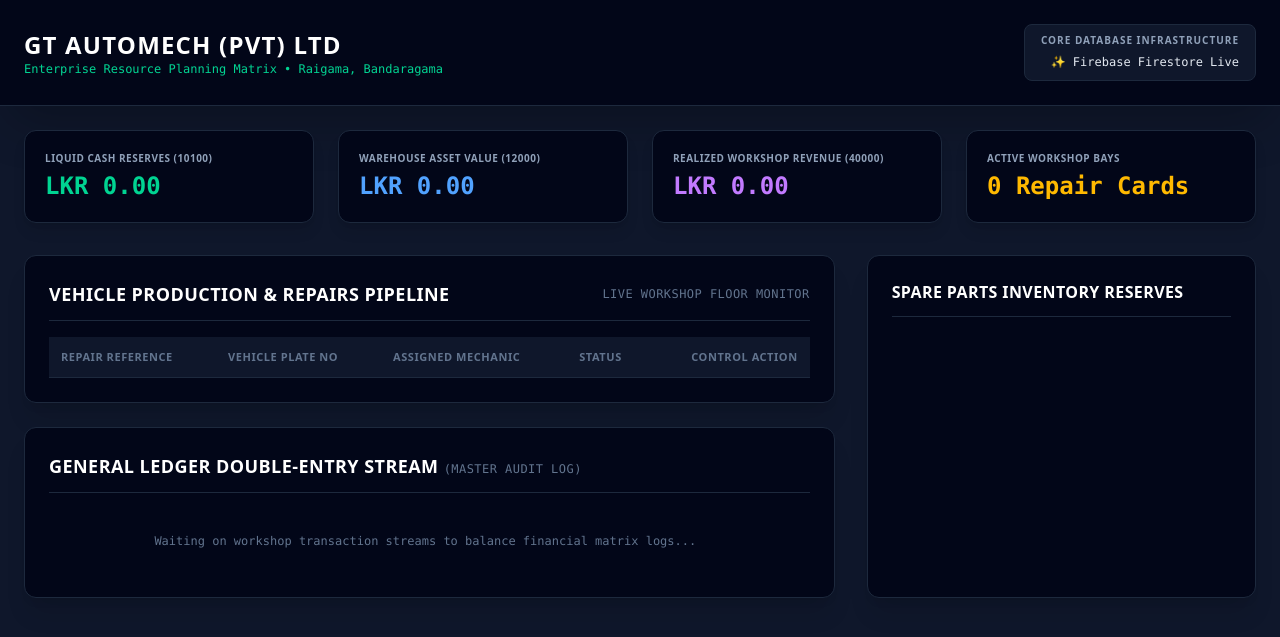
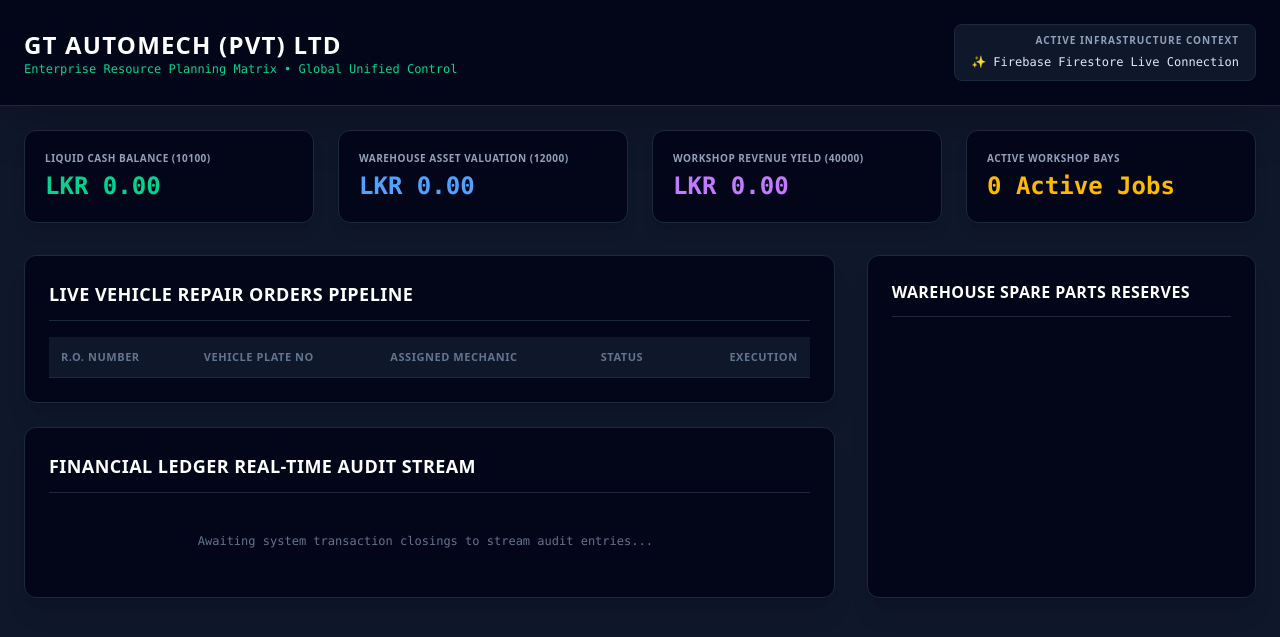
Before and after one commit to AnugaKuruppu/gt-mech-erp, a Flask app: page / in a window 1280 px wide. Shown: the top 637 px of the page. Run offline with Flask 3, Linux system fonts and the light colour scheme; data that the repository does not hold is empty.

Commit message:
Revise ERP dashboard layout and content
Updated the ERP dashboard HTML structure and content to reflect changes in the title and various sections.

```diff
--- a/templates/erp_dashboard.html
+++ b/templates/erp_dashboard.html
@@ -12,11 +12,11 @@
         <div class="max-w-7xl mx-auto flex flex-col md:flex-row justify-between items-center gap-4">
             <div>
                 <h1 class="text-2xl font-black uppercase tracking-wider text-white">GT AutoMech (PVT) Ltd</h1>
-                <p class="text-xs text-emerald-400 font-mono">Enterprise Resource Planning Matrix • Raigama, Bandaragama</p>
+                <p class="text-xs text-emerald-400 font-mono">Enterprise Resource Planning Matrix • Global Unified Control</p>
             </div>
             <div class="bg-slate-900 px-4 py-2 rounded-lg border border-slate-800 text-right">
-                <span class="text-[10px] text-slate-400 block font-bold uppercase tracking-widest">Core Database Infrastructure</span>
-                <span class="text-xs font-mono text-slate-200">✨ Firebase Firestore Live</span>
+                <span class="text-[10px] text-slate-400 block font-bold uppercase tracking-widest">Active Infrastructure Context</span>
+                <span class="text-xs font-mono text-slate-200">✨ Firebase Firestore Live Connection</span>
             </div>
         </div>
     </header>
@@ -33,50 +33,41 @@
             {% endif %}
         {% endwith %}
 
+        <!-- METRICS SUMMARY PANEL -->
         <div class="grid grid-cols-1 sm:grid-cols-2 md:grid-cols-4 gap-6">
-            <div class="bg-slate-950 border border-slate-800 p-5 rounded-xl shadow-lg relative overflow-hidden group hover:border-slate-700 transition">
-                <span class="text-[10px] uppercase font-bold tracking-wider text-slate-400 block mb-1">Liquid Cash Reserves (10100)</span>
+            <div class="bg-slate-950 border border-slate-800 p-5 rounded-xl shadow-lg hover:border-slate-700 transition">
+                <span class="text-[10px] uppercase font-bold tracking-wider text-slate-400 block mb-1">Liquid Cash Balance (10100)</span>
                 <span class="text-2xl font-black font-mono text-emerald-400">LKR {{ "{:,.2f}".format(cash) }}</span>
-                <div class="absolute bottom-0 left-0 h-1 w-full bg-emerald-500 transform scale-x-0 group-hover:scale-x-100 transition duration-300"></div>
             </div>
-
-            <div class="bg-slate-950 border border-slate-800 p-5 rounded-xl shadow-lg relative overflow-hidden group hover:border-slate-700 transition">
-                <span class="text-[10px] uppercase font-bold tracking-wider text-slate-400 block mb-1">Warehouse Asset Value (12000)</span>
+            <div class="bg-slate-950 border border-slate-800 p-5 rounded-xl shadow-lg hover:border-slate-700 transition">
+                <span class="text-[10px] uppercase font-bold tracking-wider text-slate-400 block mb-1">Warehouse Asset Valuation (12000)</span>
                 <span class="text-2xl font-black font-mono text-blue-400">LKR {{ "{:,.2f}".format(assets) }}</span>
-                <div class="absolute bottom-0 left-0 h-1 w-full bg-blue-500 transform scale-x-0 group-hover:scale-x-100 transition duration-300"></div>
             </div>
-
-            <div class="bg-slate-950 border border-slate-800 p-5 rounded-xl shadow-lg relative overflow-hidden group hover:border-slate-700 transition">
-                <span class="text-[10px] uppercase font-bold tracking-wider text-slate-400 block mb-1">Realized Workshop Revenue (40000)</span>
+            <div class="bg-slate-950 border border-slate-800 p-5 rounded-xl shadow-lg hover:border-slate-700 transition">
+                <span class="text-[10px] uppercase font-bold tracking-wider text-slate-400 block mb-1">Workshop Revenue Yield (40000)</span>
                 <span class="text-2xl font-black font-mono text-purple-400">LKR {{ "{:,.2f}".format(revenue) }}</span>
-                <div class="absolute bottom-0 left-0 h-1 w-full bg-purple-500 transform scale-x-0 group-hover:scale-x-100 transition duration-300"></div>
             </div>
-
-            <div class="bg-slate-950 border border-slate-800 p-5 rounded-xl shadow-lg relative overflow-hidden group hover:border-slate-700 transition">
+            <div class="bg-slate-950 border border-slate-800 p-5 rounded-xl shadow-lg hover:border-slate-700 transition">
                 <span class="text-[10px] uppercase font-bold tracking-wider text-slate-400 block mb-1">Active Workshop Bays</span>
-                <span class="text-2xl font-black font-mono text-amber-400">{{ active_jobs }} Repair Cards</span>
-                <div class="absolute bottom-0 left-0 h-1 w-full bg-amber-500 transform scale-x-0 group-hover:scale-x-100 transition duration-300"></div>
+                <span class="text-2xl font-black font-mono text-amber-400">{{ active_jobs }} Active Jobs</span>
             </div>
         </div>
 
         <div class="grid grid-cols-1 lg:grid-cols-3 gap-8">
 
             <div class="lg:col-span-2 space-y-6">
-
+                <!-- PRODUCTION PIPELINE -->
                 <div class="bg-slate-950 border border-slate-800 rounded-xl p-6 shadow-xl">
-                    <h2 class="text-lg font-bold uppercase tracking-wide text-white border-b border-slate-800 pb-3 mb-4 flex justify-between items-center">
-                        <span>Vehicle Production & Repairs Pipeline</span>
-                        <span class="text-xs font-mono font-normal text-slate-500">Live Workshop Floor Monitor</span>
-                    </h2>
+                    <h2 class="text-lg font-bold uppercase tracking-wide text-white border-b border-slate-800 pb-3 mb-4">Live Vehicle Repair Orders Pipeline</h2>
                     <div class="overflow-x-auto">
                         <table class="w-full text-left text-sm text-slate-300">
                             <thead>
                                 <tr class="text-[11px] uppercase tracking-wider text-slate-500 bg-slate-900 border-b border-slate-800">
-                                    <th class="p-3">Repair Reference</th>
+                                    <th class="p-3">R.O. Number</th>
                                     <th class="p-3">Vehicle Plate No</th>
                                     <th class="p-3">Assigned Mechanic</th>
                                     <th class="p-3">Status</th>
-                                    <th class="p-3 text-right">Control Action</th>
+                                    <th class="p-3 text-right">Execution</th>
                                 </tr>
                             </thead>
                             <tbody class="divide-y divide-slate-900">
@@ -88,7 +79,7 @@
                                         {% if employees.get(job.technician_id) %}
                                             {{ employees.get(job.technician_id)['name'] }}
                                         {% else %}
-                                            Unassigned Floor Mechanic
+                                            Unassigned Floor Asset
                                         {% endif %}
                                     </td>
                                     <td class="p-3">
@@ -97,7 +88,7 @@
                                         </span>
                                     </td>
                                     <td class="p-3 text-right">
-                                        <a href="/production/job/{{ id }}" class="bg-slate-800 hover:bg-slate-700 text-white font-bold text-xs px-3 py-1.5 rounded transition inline-block">Manage Card</a>
+                                        <a href="/production/job/{{ id }}" class="bg-slate-800 hover:bg-slate-700 text-white font-bold text-xs px-3 py-1.5 rounded transition inline-block">Open Sheet</a>
                                     </td>
                                 </tr>
                                 {% endfor %}
@@ -106,22 +97,21 @@
                     </div>
                 </div>
 
+                <!-- DOUBLE ENTRY MASTER GENERAL LEDGER AUDIT -->
                 <div class="bg-slate-950 border border-slate-800 rounded-xl p-6 shadow-xl">
-                    <h2 class="text-lg font-bold uppercase tracking-wide text-white border-b border-slate-800 pb-3 mb-4">
-                        General Ledger Double-Entry Stream <span class="text-xs font-mono font-normal text-slate-500">(Master Audit Log)</span>
-                    </h2>
+                    <h2 class="text-lg font-bold uppercase tracking-wide text-white border-b border-slate-800 pb-3 mb-4">Financial Ledger Real-Time Audit Stream</h2>
                     <div class="space-y-2 max-h-64 overflow-y-auto pr-2 font-mono text-[11px]">
                         {% if not journal_entries %}
-                        <p class="text-xs text-slate-500 text-center py-6">Waiting on workshop transaction streams to balance financial matrix logs...</p>
+                        <p class="text-xs text-slate-500 text-center py-6">Awaiting system transaction closings to stream audit entries...</p>
                         {% else %}
                             {% for entry in journal_entries %}
                             <div class="p-3 border border-slate-800 bg-slate-900/40 rounded-lg flex justify-between items-center mb-2 hover:bg-slate-900/80 transition">
                                 <div class="space-y-1">
                                     <div class="flex items-center gap-2">
                                         <span class="text-slate-500">[{{ entry.timestamp }}]</span>
-                                        <strong class="text-blue-400 font-bold font-mono">{{ entry.reference }}</strong>
+                                        <strong class="text-blue-400 font-bold">{{ entry.reference }}</strong>
                                         <span class="text-slate-600">|</span>
-                                        <span class="text-slate-400 text-[10px] bg-slate-800 px-2 py-0.5 rounded">Acc: {{ entry.account_code }}</span>
+                                        <span class="text-slate-400 text-[10px] bg-slate-800 px-2 py-0.5 rounded">GL Code: {{ entry.account_code }}</span>
                                     </div>
                                     <p class="text-slate-400 text-[10px] leading-relaxed">{{ entry.description }}</p>
                                 </div>
@@ -139,19 +129,18 @@
                 </div>
             </div>
 
+            <!-- INVENTORY WAREHOUSE STOCKS -->
             <div class="space-y-6">
                 <div class="bg-slate-950 border border-slate-800 rounded-xl p-6 shadow-xl h-full">
-                    <h2 class="text-md font-bold uppercase tracking-wide text-white border-b border-slate-800 pb-3 mb-4">
-                        Spare Parts Inventory Reserves
-                    </h2>
+                    <h2 class="text-md font-bold uppercase tracking-wide text-white border-b border-slate-800 pb-3 mb-4">Warehouse Spare Parts Reserves</h2>
                     <div class="space-y-3">
                         {% for sku, item in inventory.items() %}
                         <div class="p-3 rounded-lg bg-slate-900 border border-slate-800 flex justify-between items-center hover:bg-slate-900/60 transition">
                             <div class="space-y-1">
                                 <h4 class="text-xs font-bold text-slate-200">{{ item.name }}</h4>
                                 <div class="flex flex-col gap-0.5 font-mono text-[10px]">
-                                    <span class="text-slate-500">SKU: {{ sku }}</span>
-                                    <span class="text-slate-400">Retail Rate: LKR {{ "{:,.2f}".format(item.price) }}</span>
+                                    <span class="text-slate-500">SKU: {{ sku }} • Class: {{ item.category }}</span>
+                                    <span class="text-slate-400">Retail: LKR {{ "{:,.2f}".format(item.price) }}</span>
                                 </div>
                             </div>
                             <div class="text-right">
```
